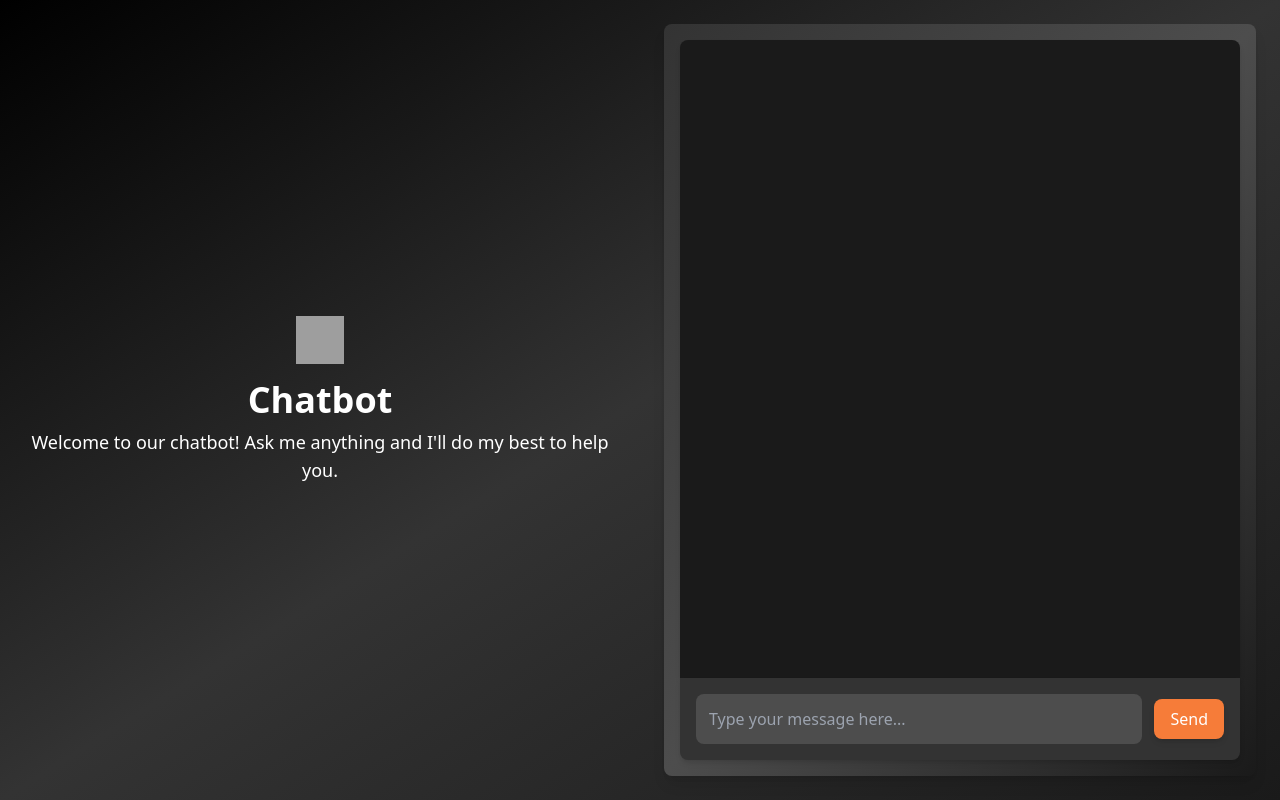
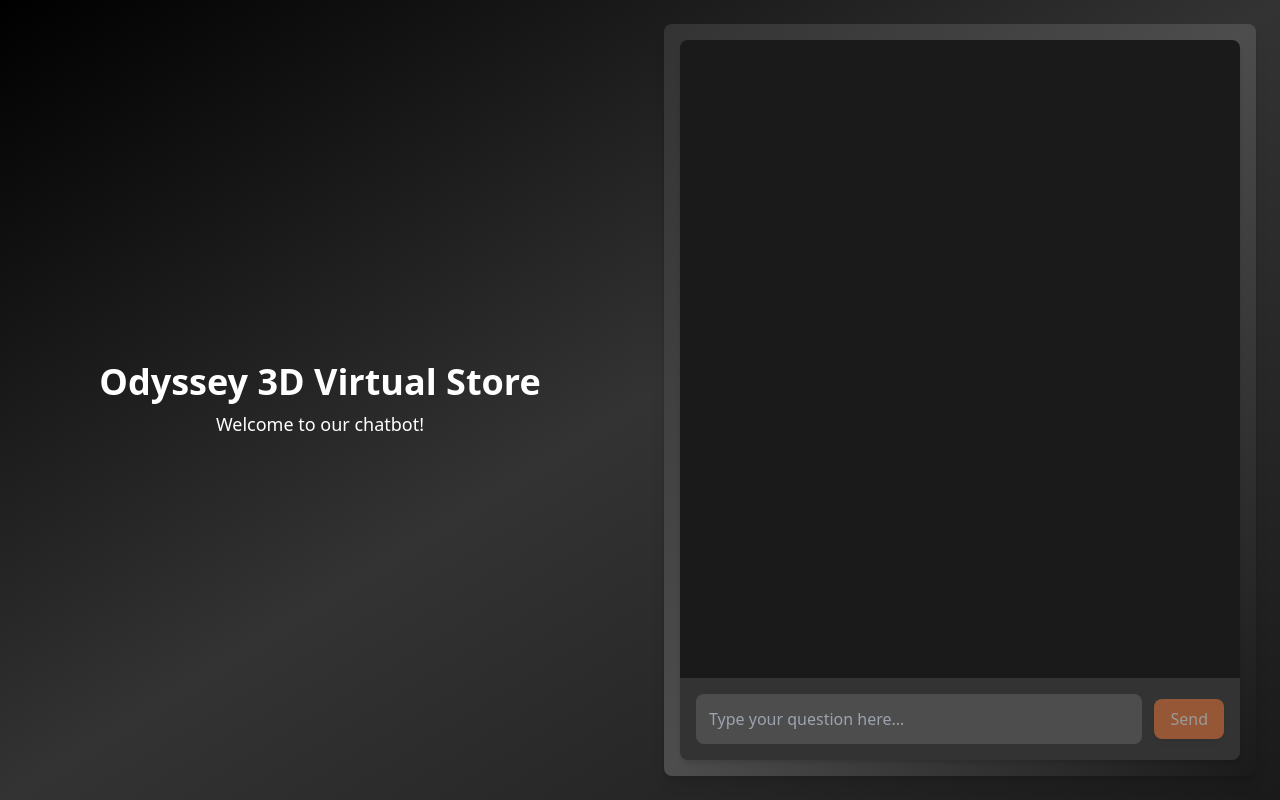
Before and after one commit to zohaibahmad12/Custom-Chatbot-Frontend-React, a React (Vite) app: page / in a window 1280 px wide. Built offline with nearby package versions, Linux system fonts and the light colour scheme; grey boxes are pictures that could not be loaded.

Commit message:
final changes

```diff
--- a/src/App.jsx
+++ b/src/App.jsx
@@ -1,28 +1,10 @@
 import Chatbot from "./components/Chatbot";
-
+import Introduction from "./components/Introduction";
 function App() {
   return (
     <div className="h-screen flex bg-gradient-to-br from-black via-gray-800 to-gray-900">
-      {/* Left Side Content */}
-      <div className="hidden lg:flex lg:w-1/2 p-6 items-center justify-center text-white">
-        <div className="text-center">
-          <img
-            src="/icon.png"
-            alt="Chatbot Icon"
-            className="h-12 w-12 mx-auto mb-4"
-          />
-          <h1 className="text-4xl font-bold mb-2">Chatbot</h1>
-          <p className="text-lg">
-            Welcome to our chatbot! Ask me anything and I'll do my best to help
-            you.
-          </p>
-        </div>
-      </div>
-
-      {/* Chatbot Component */}
-      <div className="w-full lg:w-1/2 p-6 flex-shrink-0">
-        <Chatbot />
-      </div>
+      <Introduction />
+      <Chatbot />
     </div>
   );
 }
--- a/src/components/Chatbot.jsx
+++ b/src/components/Chatbot.jsx
@@ -1,8 +1,7 @@
 import { useState, useRef, useEffect } from "react";
 import axios from "axios";
-import Loader from "./Loader";
-import Message from "./Message";
-
+import MessageList from "./MessageList";
+import MessageForm from "./MessageForm";
 const Chatbot = () => {
   const [userInput, setUserInput] = useState("");
   const [messages, setMessages] = useState([]);
@@ -26,7 +25,6 @@ const Chatbot = () => {
         { text: res.data.answer, isUser: false },
       ]);
     } catch (error) {
-      console.log(error);
       setMessages([
         ...messages,
         { text: userInput, isUser: true },
@@ -42,43 +40,20 @@ const Chatbot = () => {
   }, [messages]);
 
   return (
-    <div className="h-full bg-gradient-to-br from-gray-800 via-gray-700 to-gray-900 rounded-lg shadow-lg flex flex-col p-4">
-      <div className="flex-1 overflow-auto p-4 bg-gray-900 rounded-t-lg shadow-md space-y-4">
-        {messages.map((msg, index) => (
-          <div
-            key={index}
-            className={`flex ${msg.isUser ? "justify-end" : "justify-start"}`}
-          >
-            <Message msg={msg} />
-          </div>
-        ))}
-        {loading && (
-          <div className="flex justify-start">
-            <div className="p-3 bg-gray-700 text-gray-200 rounded-lg max-w-xs">
-              <Loader />
-            </div>
-          </div>
-        )}
-        <div ref={chatEndRef} />
+    <div className="w-full lg:w-1/2 p-6 flex-shrink-0">
+      <div className="h-full bg-gradient-to-br from-gray-800 via-gray-700 to-gray-900 rounded-lg shadow-lg flex flex-col p-4">
+        <MessageList
+          messages={messages}
+          loading={loading}
+          chatEndRef={chatEndRef}
+        />
+        <MessageForm
+          userInput={userInput}
+          setUserInput={setUserInput}
+          handleSubmit={handleSubmit}
+          loading={loading}
+        />
       </div>
-      <form
-        onSubmit={handleSubmit}
-        className="flex items-center p-4 bg-gray-800 rounded-b-lg shadow-md"
-      >
-        <input
-          type="text"
-          value={userInput}
-          onChange={(e) => setUserInput(e.target.value)}
-          placeholder="Type your message here..."
-          className="w-full p-3 border border-transparent rounded-lg bg-gray-700 text-white placeholder-gray-400 focus:outline-none focus:ring-2 focus:ring-orange-400 transition duration-300 ease-in-out"
-        />
-        <button
-          type="submit"
-          className="ml-3 py-2 px-4 bg-orange-600 text-white rounded-lg shadow-md hover:bg-orange-700 transition duration-300 ease-in-out"
-        >
-          Send
-        </button>
-      </form>
     </div>
   );
 };
--- /dev/null
+++ b/src/components/Introduction.jsx
@@ -0,0 +1,12 @@
+const Introduction = () => {
+  return (
+    <div className="hidden lg:flex lg:w-1/2 p-6 items-center justify-center text-white">
+      <div className="text-center">
+        <h1 className="text-4xl font-bold mb-2">Odyssey 3D Virtual Store</h1>
+        <p className="text-lg">Welcome to our chatbot!</p>
+      </div>
+    </div>
+  );
+};
+
+export default Introduction;
--- /dev/null
+++ b/src/components/MessageForm.jsx
@@ -0,0 +1,30 @@
+const MessageForm = ({ userInput, setUserInput, handleSubmit, loading }) => {
+  return (
+    <form
+      onSubmit={handleSubmit}
+      className="flex items-center p-4 bg-gray-800 rounded-b-lg shadow-md"
+    >
+      <input
+        type="text"
+        value={userInput}
+        maxLength={120}
+        onChange={(e) => setUserInput(e.target.value)}
+        placeholder="Type your question here..."
+        className="w-full p-3 border border-transparent rounded-lg bg-gray-700 text-white placeholder-gray-400 focus:outline-none focus:ring-2 focus:ring-orange-600 transition duration-300 ease-in-out"
+      />
+      <button
+        type="submit"
+        className={
+          userInput.trim() === "" || loading
+            ? "ml-3 py-2 px-4 bg-orange-600 text-white rounded-lg shadow-md cursor-not-allowed opacity-50"
+            : "ml-3 py-2 px-4 bg-orange-600 text-white rounded-lg shadow-md hover:bg-orange-700 transition duration-300 ease-in-out"
+        }
+        disabled={userInput.trim() === ""}
+      >
+        Send
+      </button>
+    </form>
+  );
+};
+
+export default MessageForm;
--- /dev/null
+++ b/src/components/MessageList.jsx
@@ -0,0 +1,27 @@
+import Message from "./Message";
+import Loader from "./Loader";
+
+const MessageList = ({ messages, loading, chatEndRef }) => {
+  return (
+    <div className="flex-1 overflow-auto p-4 bg-gray-900 rounded-t-lg shadow-md space-y-4">
+      {messages.map((msg, index) => (
+        <div
+          key={index}
+          className={`flex ${msg.isUser ? "justify-end" : "justify-start"}`}
+        >
+          <Message msg={msg} />
+        </div>
+      ))}
+      {loading && (
+        <div className="flex justify-start">
+          <div className="p-3 bg-gray-700 text-gray-200 rounded-lg max-w-xs">
+            <Loader />
+          </div>
+        </div>
+      )}
+      <div ref={chatEndRef} />
+    </div>
+  );
+};
+
+export default MessageList;
--- a/src/components/Navbar.jsx
+++ /dev/null
@@ -1,14 +0,0 @@
-const Navbar = () => {
-  return (
-    <nav className="bg-gradient-to-r from-blue-500 to-purple-600 p-4">
-      <div className="container mx-auto flex justify-between items-center">
-        <div className="flex items-center space-x-2">
-          <img src="/logo.png" alt="Logo" className="h-8 w-8" />
-          <span className="text-white text-xl font-bold">Odyssey</span>
-        </div>
-      </div>
-    </nav>
-  );
-};
-
-export default Navbar;
```
